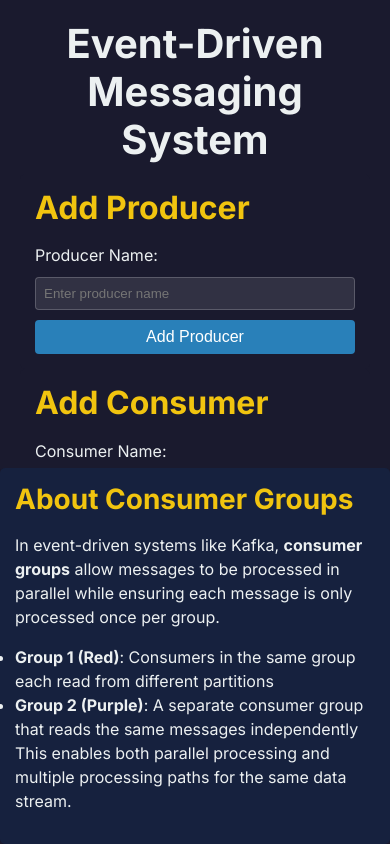
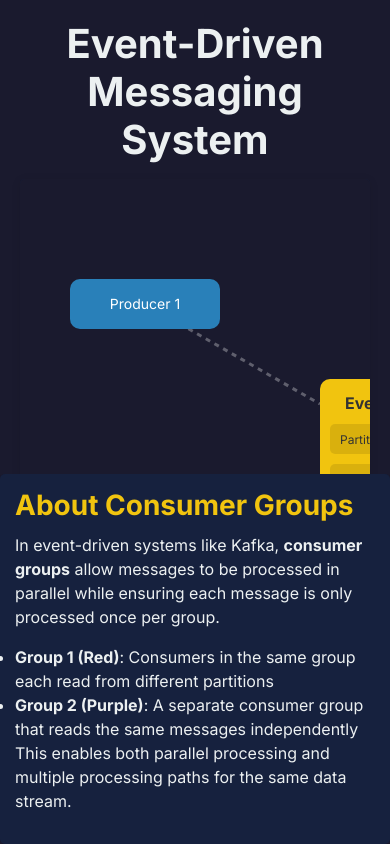
Before and after one commit to ohall/event-driven, a Svelte app: page / in a window 390 px wide. Built offline with nearby package versions, Linux system fonts and the light colour scheme.

Commit message:
vibe coding

```diff
--- a/src/App.svelte
+++ b/src/App.svelte
@@ -363,67 +363,32 @@
 
   h1 {
     text-align: center;
-    margin-bottom: 10px;
-  }
-
-  .tabs {
-    display: flex;
-    gap: 5px;
     margin-bottom: 15px;
   }
 
-  .tabs button {
-    background-color: var(--background-light);
-    color: var(--text);
-    border: none;
-    padding: 8px 16px;
-    border-radius: 5px 5px 0 0;
-    cursor: pointer;
+  .container {
+    display: flex;
+    flex: 1;
+    gap: 20px;
+    height: 70vh;
+    min-height: 500px;
   }
 
-  .tabs button.active {
-    background-color: var(--primary);
-  }
-
-  main {
-    flex: 1;
+  /* Controls panel */
+  .control-panel {
+    width: 300px;
+    min-width: 280px;
     display: flex;
     flex-direction: column;
-    position: relative;
-    overflow: hidden;
+    gap: 15px;
+    overflow-y: auto;
     background-color: var(--background-light);
     border-radius: 5px;
+    padding: 15px;
     box-shadow: 0 2px 10px rgba(0, 0, 0, 0.1);
   }
 
-  .visualization {
-    flex: 1;
-    position: relative;
-    overflow: hidden;
-  }
-
-  .canvas {
-    width: 100%;
-    height: 100%;
-    min-height: 400px;
-  }
-
-  rect.active {
-    filter: brightness(1.2);
-    stroke: white;
-    stroke-width: 2px;
-  }
-
-  .controls-panel, .metrics-panel {
-    padding: 20px;
-    display: flex;
-    flex-direction: column;
-    gap: 20px;
-    overflow-y: auto;
-    height: 100%;
-  }
-
-  .control-section, .metrics-section {
+  .control-section {
     background-color: var(--background);
     padding: 15px;
     border-radius: 5px;
@@ -459,11 +424,38 @@
     background-color: var(--primary-dark);
   }
 
+  /* Visualization */
+  .visualization {
+    flex: 1;
+    position: relative;
+    overflow: hidden;
+    background-color: var(--background-light);
+    border-radius: 5px;
+    box-shadow: 0 2px 10px rgba(0, 0, 0, 0.1);
+  }
+
+  .canvas {
+    width: 100%;
+    height: 100%;
+  }
+
+  rect.active {
+    filter: brightness(1.2);
+    stroke: white;
+    stroke-width: 2px;
+  }
+
+  /* Info panel */
   .info-panel {
     margin-top: 20px;
     padding: 15px;
     background-color: var(--background-light);
     border-radius: 5px;
+  }
+
+  /* Metrics */
+  .metrics-summary {
+    margin-top: 5px;
   }
 
   .metric-item {
@@ -478,19 +470,27 @@
     color: var(--accent);
   }
 
-  .group-metrics {
-    margin-top: 15px;
-    padding: 10px;
-    background-color: rgba(0, 0, 0, 0.2);
-    border-radius: 5px;
-  }
-
   h2, h3, h4 {
     margin-top: 0;
     color: var(--accent);
+    margin-bottom: 10px;
   }
 
-  h4 {
-    margin-bottom: 10px;
+  /* Responsive adjustment for smaller screens */
+  @media (max-width: 800px) {
+    .container {
+      flex-direction: column;
+      height: auto;
+    }
+
+    .control-panel {
+      width: 100%;
+      order: 2;
+    }
+
+    .visualization {
+      min-height: 400px;
+      order: 1;
+    }
   }
 </style>
```
